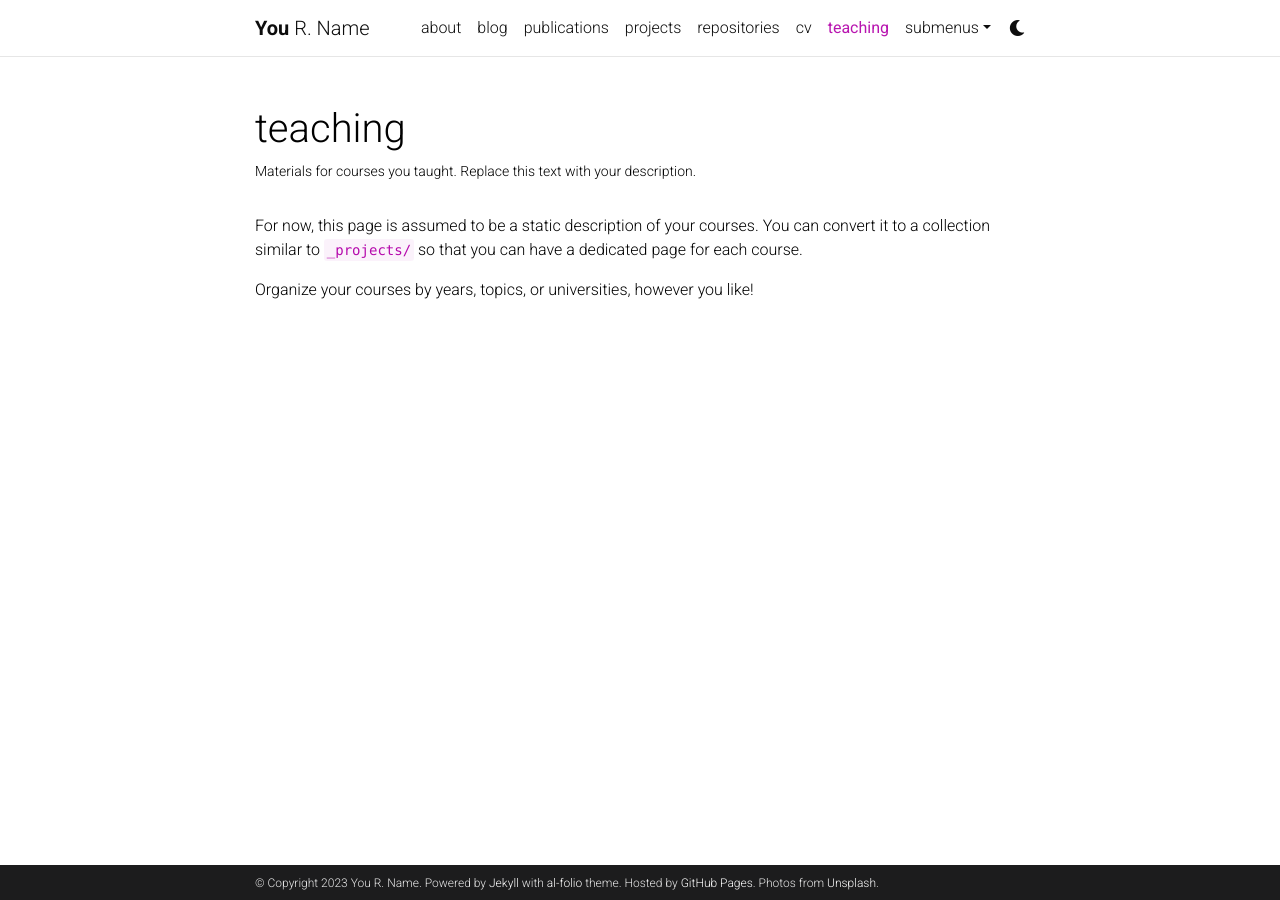
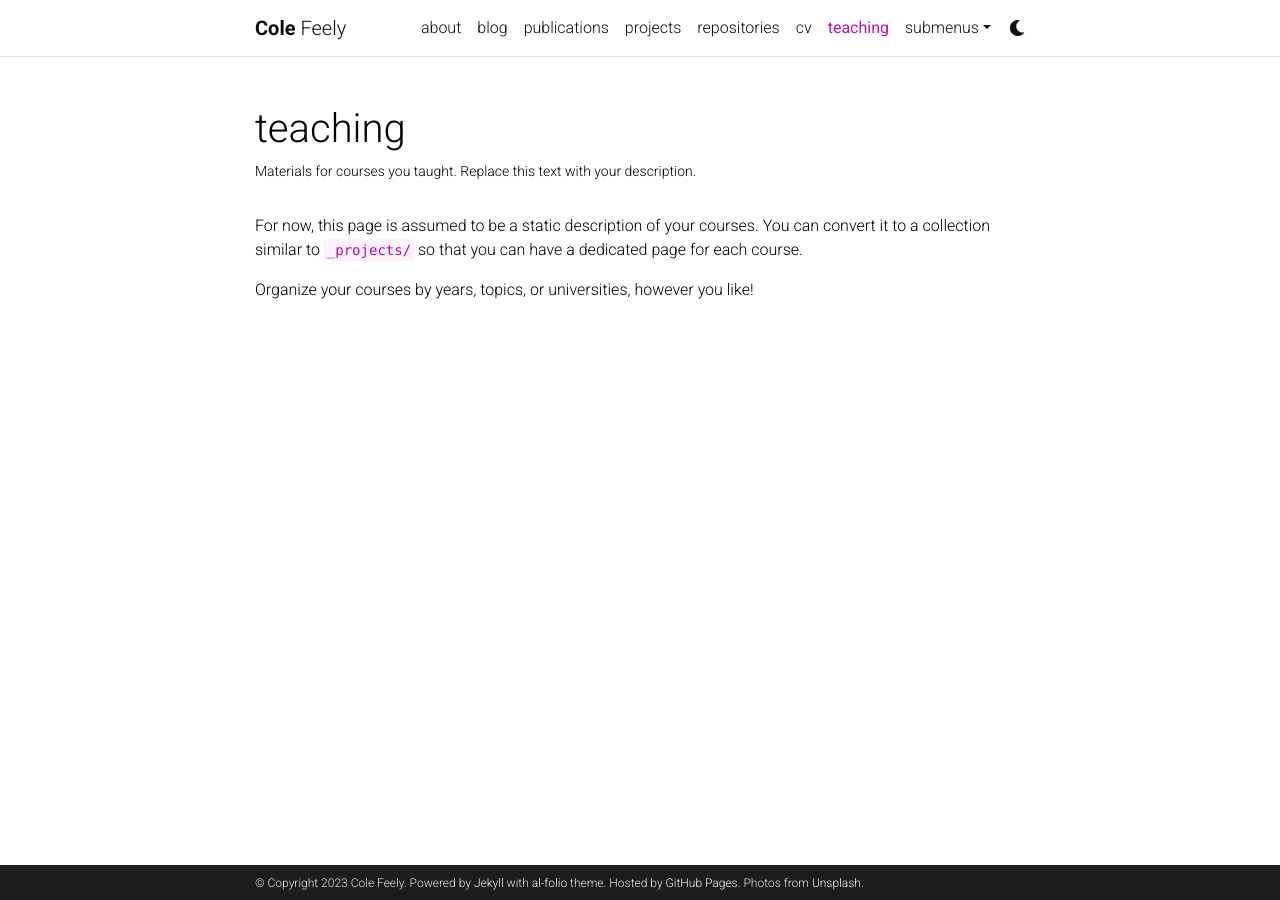
Before and after one commit to ColeFeely6/ColeFeely6.github.io, a Jekyll site: the page built from _pages/teaching.md, in a window 1280 px wide. Built offline with Jekyll 4.4.1, drawn with Linux system fonts in a browser that asks for light colours; comment, search, counter and statistics services are not loaded; a style sheet for code colours, icons or effects is not loaded.

Commit message:
Initial Commit

```diff
--- a/Gemfile
+++ b/Gemfile
@@ -1,5 +1,6 @@
 source 'https://rubygems.org'
 group :jekyll_plugins do
+    gem 'wdm', '>= 0.1.0'
     gem 'jekyll'
     gem 'jekyll-archives'
     gem 'jekyll-diagrams'
--- a/_config.yml
+++ b/_config.yml
@@ -3,10 +3,10 @@
 # -----------------------------------------------------------------------------
 
 title: blank # the website title (if blank, full name will be used instead)
-first_name: You
-middle_name: R.
-last_name: Name
-email: you@example.com
+first_name: Cole
+middle_name:
+last_name: Feely
+email: colehfeely@gmail.com
 description: > # the ">" symbol means to ignore newlines until "footer_text:"
   A simple, whitespace theme for academics. Based on [*folio](https://github.com/bogoli/-folio) design.
 footer_text: >
@@ -302,7 +302,7 @@
 # -----------------------------------------------------------------------------
 
 imagemagick:
-  enabled: true # enables responsive images for your site (recomended, see https://github.com/alshedivat/al-folio/issues/537)
+  enabled: false # enables responsive images for your site (recomended, see https://github.com/alshedivat/al-folio/issues/537)
   widths:
     - 480
     - 800
```
